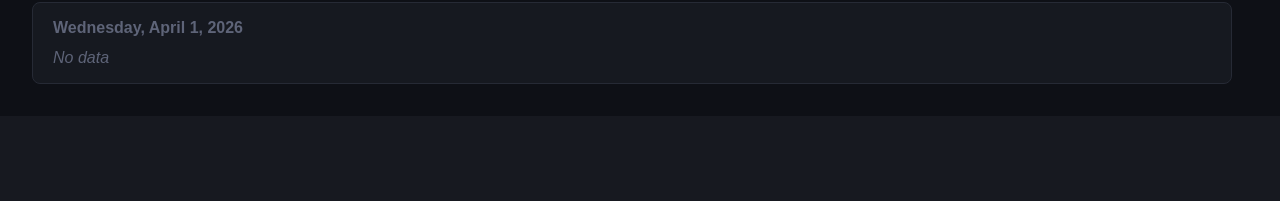
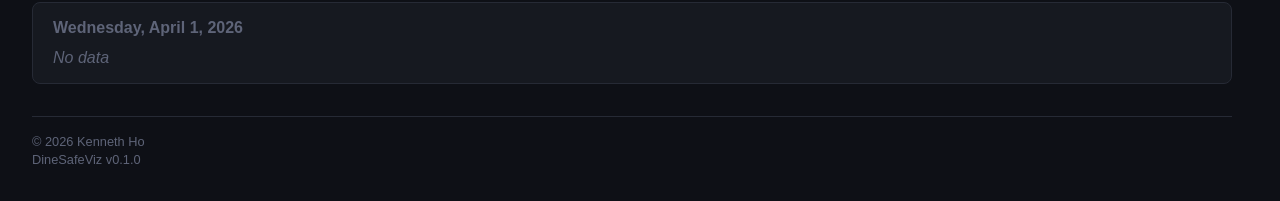
Before and after one commit to im-kenough/DineSafeViz, a Flask app: page / in a window 1280 px wide. Shown: the part 2771-2972 px from the top of the page. Before the commit the page ends 2855 px from the top, so only its background shows below. Run offline with Flask 3, Linux system fonts and the light colour scheme; data that the repository does not hold is empty; some libraries are stand-ins or nearby versions.

Commit message:
ui: add footer

```diff
--- /dev/null
+++ b/src/web/VERSION.txt
@@ -0,0 +1 @@
+0.1.0
--- a/src/web/app.py
+++ b/src/web/app.py
@@ -113,6 +113,24 @@ def parse_year_quarter(args: Dict[str, str]) -> Tuple[int, int]:
         q = valid_qs[-1]
 
     return year, q
+
+
+def get_version() -> str:
+    """Read the version from VERSION.txt."""
+    try:
+        with open(os.path.join(os.path.dirname(__file__), "VERSION.txt"), "r") as f:
+            return f.read().strip()
+    except Exception:
+        return "0.0.0"
+
+
+@app.context_processor
+def inject_globals():
+    """Inject global variables into all templates."""
+    return {
+        "current_year": date.today().year,
+        "version": get_version(),
+    }
 
 
 def sort_rows(rows: List[Dict]) -> List[Dict]:
--- a/src/web/static/style.css
+++ b/src/web/static/style.css
@@ -78,3 +78,13 @@ tr.sev-significant { background-color: var(--sev-significant); }
 tr.sev-minor       { background-color: var(--sev-minor); }
 tr.sev-na          { background-color: var(--sev-na); }
 tr.sev-none        { background-color: var(--sev-none); }
+
+/* ── footer ─────────────────────────────────────────────── */
+footer {
+    margin-top: 2rem;
+    padding-top: 1rem;
+    border-top: 1px solid var(--border);
+    color: var(--text-muted);
+    font-size: 0.8rem;
+    line-height: 1.4;
+}
--- a/src/web/templates/dashboard.html
+++ b/src/web/templates/dashboard.html
@@ -24,5 +24,10 @@
     <iframe class="dashboard-frame"
             src="/grafana/d/dinesafe/dinesafe-inspections?kiosk"
             frameborder="0"></iframe>
+
+    <footer>
+        &copy; {{ current_year }} Kenneth Ho<br>
+        DineSafeViz v{{ version }}
+    </footer>
 </body>
 </html>
--- a/src/web/templates/index.html
+++ b/src/web/templates/index.html
@@ -73,5 +73,10 @@
         {% endif %}
     </div>
     {% endfor %}
+
+    <footer>
+        &copy; {{ current_year }} Kenneth Ho<br>
+        DineSafeViz v{{ version }}
+    </footer>
 </body>
 </html>
```
Also changed, not shown: src/web/tests/test_routes.py (+7 -0 lines).
